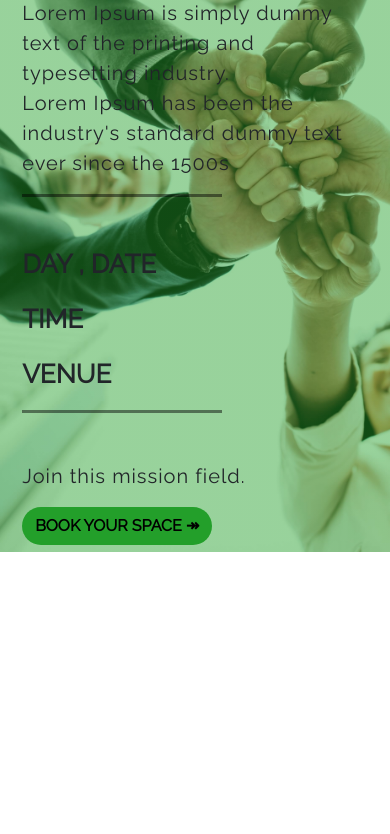
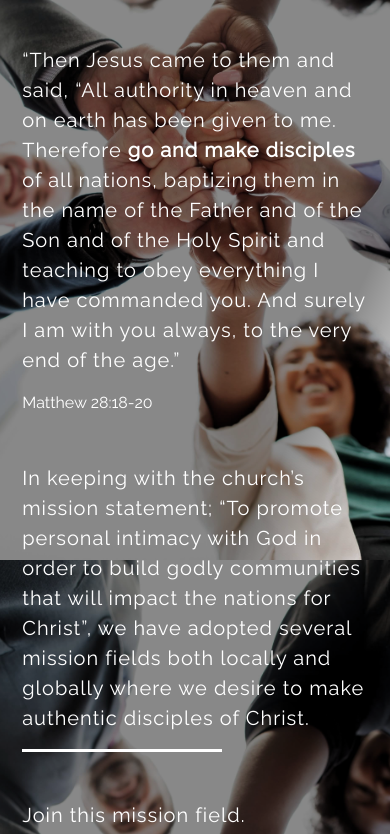
Before and after one commit to Wess58/test.mamlaka, a plain HTML site: page index.html in a window 390 px wide. Shown: the part 284-1118 px from the top of the page. Before the commit the page ends 844 px from the top, so only its background shows below. Drawn offline with nearby package versions, Linux system fonts and the light colour scheme.

Commit message:
made content changes

```diff
--- a/index.html
+++ b/index.html
@@ -22,19 +22,27 @@
     <div class="container text-left">
 
       <h1 class="heading1">Mamlaka Hill Chapel - Ruaka</h1>
+      <h2><strong>Missions Team</strong></h2>
       <div class="borderBottom1 mb-5"></div>
 
-      <p class="paragraph mt-5">Lorem Ipsum is simply dummy text of the printing and typesetting industry. <br>Lorem Ipsum has been the industry's standard dummy text ever since the 1500s</p>
+      <p class="paragraph mt-5">
+        “Then Jesus came to them and said, “All authority in heaven and on earth has been given to me. Therefore <strong>go and make disciples</strong> of all nations, baptizing them in the name of the Father and of the Son and of the Holy Spirit and teaching to
+        obey everything I have commanded you. And surely I am with you always, to the very end of the age.”
+        <p>Matthew 28:18-20</p>
+       </p>
+
+       <p class="paragraph mt-5">In keeping with the church’s mission statement; “To promote personal intimacy with God in order to build godly communities that will impact the nations for Christ”, we have adopted several mission fields both locally and globally where we desire to make authentic disciples of Christ.</p>
+
       <div class="borderBottom1"></div>
 
-      <p class="capitalize mt-5">DAY , DATE</p>
+      <!-- <p class="capitalize mt-5">DAY , DATE</p>
       <p class="capitalize">TIME</p>
       <p class="capitalize">VENUE</p>
-      <div class="borderBottom1"></div>
+      <div class="borderBottom1"></div> -->
 
       <p class="paragraph mt-5">Join this mission field.</p>
 
-      <a class="btn signUpBtn" href="https://docs.google.com/forms/d/1hIgiQ00yc6hxfRxN8NBU8YJAe6oXTBh9EfX9dayqCvc/edit?usp=sharing">BOOK YOUR SPACE <span>&#8608;</span></a>
+      <a class="btn signUpBtn" href="https://docs.google.com/forms/d/1hIgiQ00yc6hxfRxN8NBU8YJAe6oXTBh9EfX9dayqCvc/edit?usp=sharing">Sign Up  <span> &#8608;</span></a>
 
 
 
--- a/styles.css
+++ b/styles.css
@@ -6,7 +6,8 @@ body {
 .welcome {
   width: 100%;
   height: 100vh;
-  background-image: linear-gradient(to bottom right, #239f2a, #fff5, transparent), url("images/largescrn.jpg");
+  color: #fff;
+  background-image: linear-gradient(to bottom right, #239f2a88 10%, #0005, #0002), url("images/largescrn.jpg");
   background-repeat: no-repeat;
   -webkit-background-size: cover;
   -moz-background-size: cover;
@@ -76,18 +77,20 @@ body {
   .welcome {
     width: 100%;
     height: 100%;
-    background-image: linear-gradient(to bottom right, #239f2a77 100%, #fff5, transparent), url("images/smallscrn.jpg");
+    color: #fff;
+    background-image: linear-gradient(to bottom right , #0007 80%, transparent), url("images/smallscrn.jpg");
     background-repeat: no-repeat;
     -webkit-background-size: cover;
     -moz-background-size: cover;
     -o-background-size: cover;
     background-size: cover;
+    background-position: top center;
     background-attachment: fixed;
   }
 
   .borderBottom1 {
     height: 3px;
     width: 200px;
-    background-color: #0007;
+    background-color: #fff;
   }
 }
```
Also changed, not shown: images/33702686278_fde49a2838_k.jpg (added).
